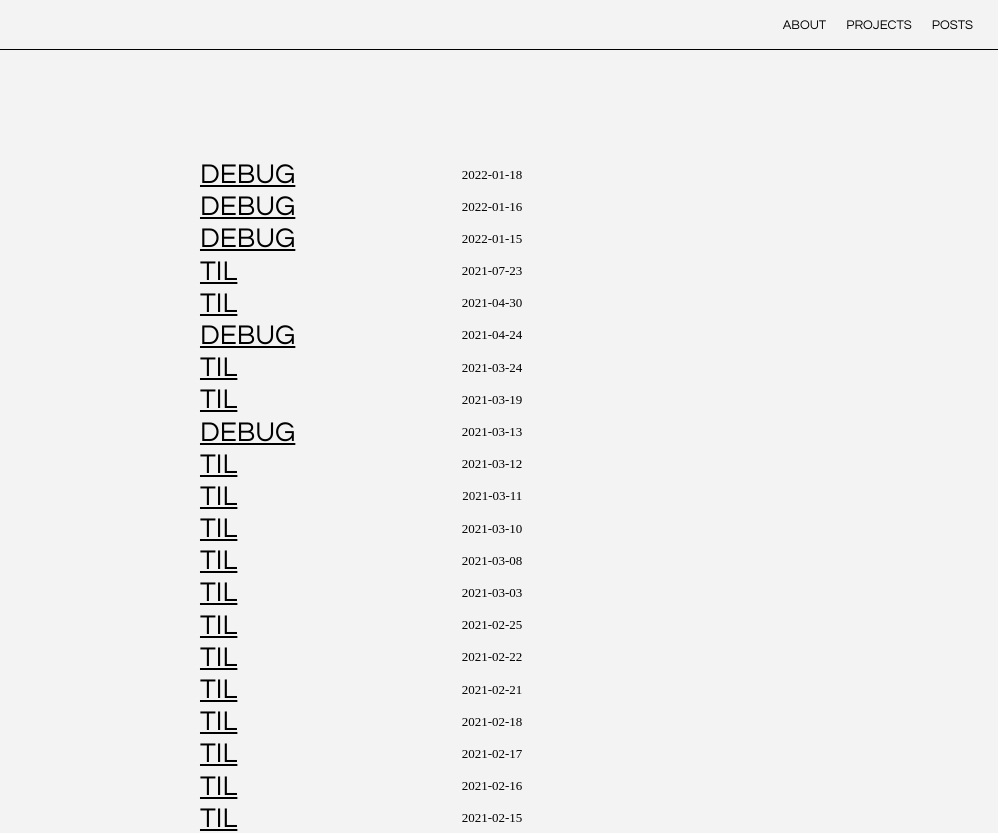
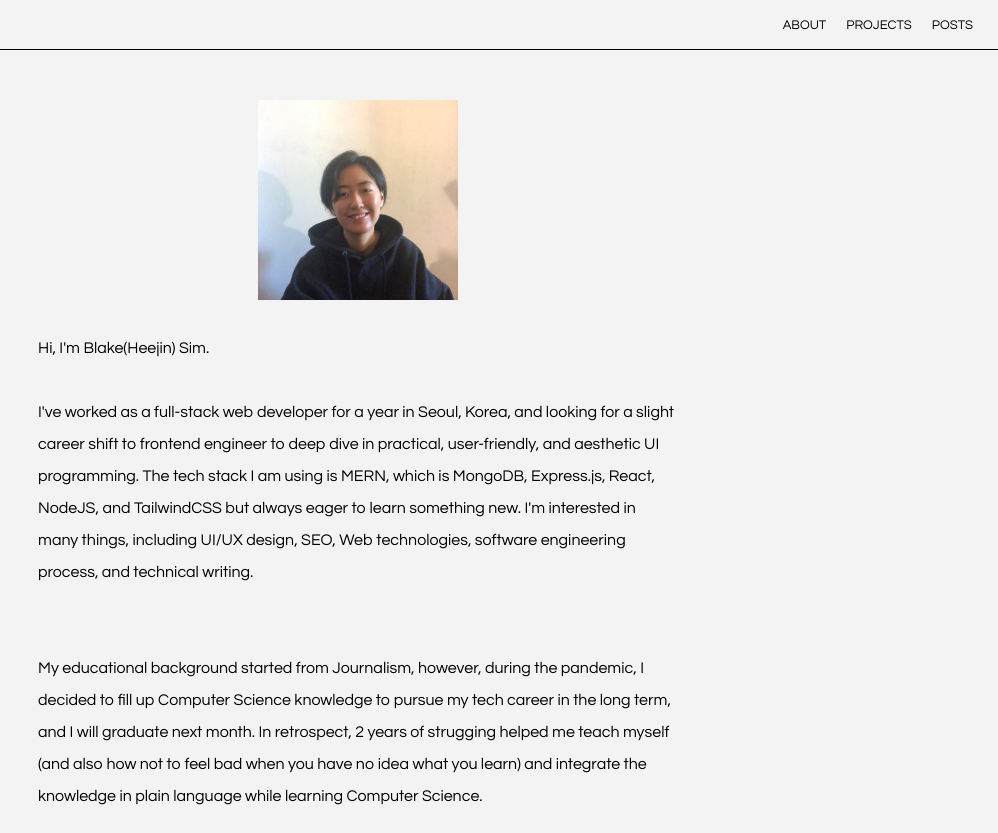
Before and after one commit to nbblk/nextjs-myblog, a Next.js app: page / in a window 1280 px wide. Shown: the top 833 px of the page, without its empty margins (282-1280 px from the left). Built offline with nearby package versions, Linux system fonts and the light colour scheme.

Commit message:
change landing page

```diff
--- a/pages/index.js
+++ b/pages/index.js
@@ -1,24 +1,5 @@
-import Posts from '../components/posts/Posts';
-import { getSortedPostsData } from '../lib/posts';
-import Layout from '../components/Layout';
+import About from "./about";
 
-import styles from '../styles/Home.module.css';
-
-export async function getStaticProps() {
-  const allPostsData = getSortedPostsData();
-  return {
-    props: {
-      allPostsData
-    }
-  };
-};
-
-export default function Home({ allPostsData }) {
-  return (
-    <Layout home>
-      <div className={styles.home}>
-        <Posts posts={allPostsData}/>
-      </div>
-    </Layout>
-  );
-};
+export default function Home() {
+  return <About />;
+}
```
